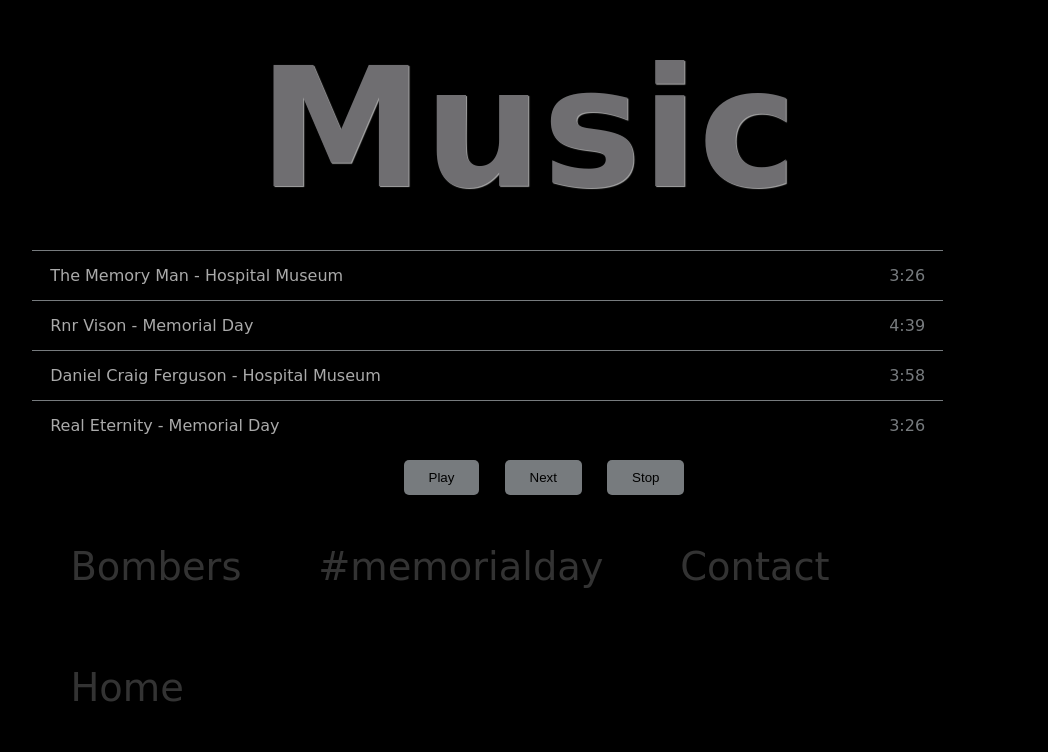
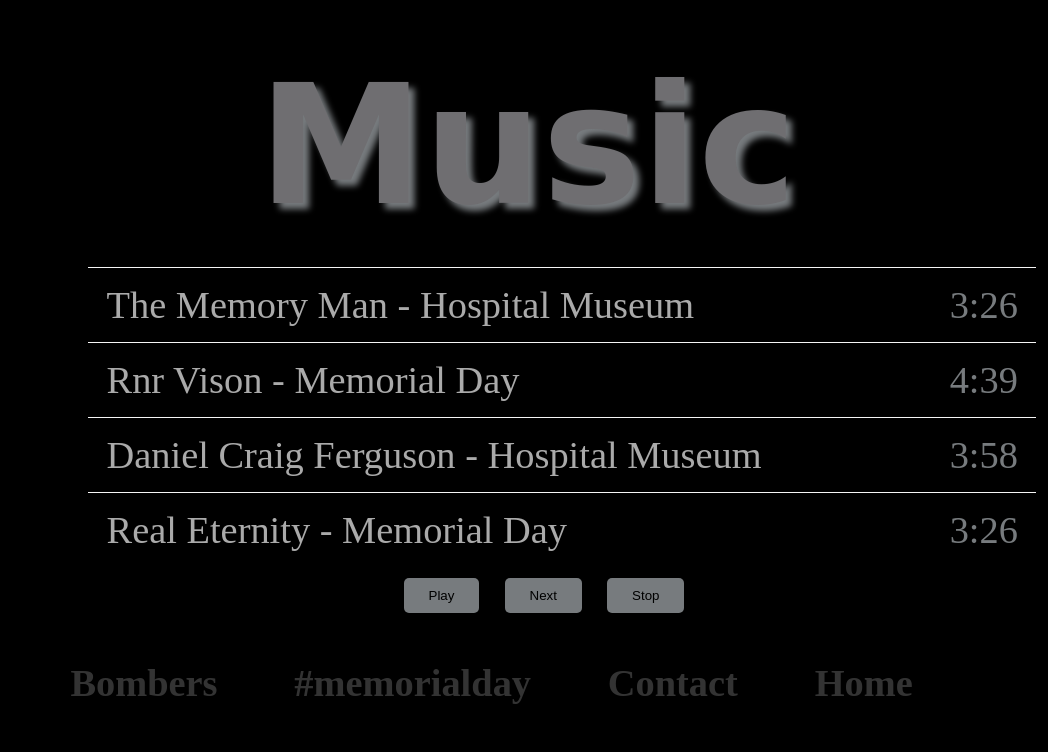
Before and after one commit to ChaosBean/FEWD-ClassProject, a plain HTML site: page music.html in a window 1280 px wide. Shown: the part 122-874 px from the top of the page, without its empty margins (96-1144 px from the left). Drawn offline with Linux system fonts and the light colour scheme; a web font is replaced by a local one.

Commit message:
Final-ish commit maybe

```diff
--- a/css/style.css
+++ b/css/style.css
@@ -19,7 +19,6 @@ body {
     text-shadow: 1px 1px 1px #aaa;
     max-width: 940px;
     margin: 0 0 0 0;
-    border: 0 0 0 0;
     padding: 2vw 2vw;
     text-align: center;
 }
@@ -31,23 +30,32 @@ ol {
     width: 89%;
     display: flex;
     flex-direction: column;
-
-}
+    }
 
 li {
+    font-family: "Noto+Serif";
+    font-size: 3vw;
     color: #aaa;
     width: 96%;
     padding: 15px 2%;
     margin: 0;
     text-align: left;
-    border-top: 1px solid #777B7E;
-    display: flexwrap;
+
+}
+
+ol#playlist {
+    margin: 0 auto;
 }
 
 li span {
     float: right;
     color: #777B7E;
     display: flex;
+}
+
+li.song {
+    border-top: 1px solid whitesmoke;
+    width: 100%;
 }
 
 li.current {
@@ -91,6 +99,26 @@ img {
 /**********************************
 Social Media Icon Links
 ***********************************/
+ul {
+    list-style-type: none;
+    margin: auto;
+    padding: 0;
+    display: flex;
+    width: 75%;
+
+}
+    li {
+    display: inline;
+    width: 60px;
+    text-decoration: none;
+    justify-content: center;
+   }
+
+a:link, a:visited, a:hover, a:active{
+  text-decoration: none;
+  color: #6F6E71;
+}
+
 
 
 /**********************************
@@ -99,10 +127,12 @@ Bottom Navigation Bar
 
 .bottomnav {
     background-color: #000;
-    overflow: hidden;
+    display: flex;
 }
 
 .bottomnav a {
+    font-family: "Noto+Serif";
+    font-weight: bold;
     float: left;
     color: #333;
     text-align: center;
@@ -122,12 +152,12 @@ Bottom Navigation Bar
 .contactnav {
     background-color: #000;
     display: flex;
+    align-content: center;
 }
 
 .contactnav a {
-    float: left;
     margin: 0 0 0 5%;
-    display: inline;
+    display: flex;
     color: #333;
     text-align: center;
     padding: 14px 3%;
@@ -143,3 +173,8 @@ Bottom Navigation Bar
 /**********************************
 Media Queries
 ***********************************/
+  @media only screen and (min-width: 600px) {
+    h1 {
+        text-shadow: 6px 6px 6px #777B7E;
+        }
+}
--- a/js/app.js
+++ b/js/app.js
@@ -14,11 +14,11 @@ Song.prototype.stop = function() {
 };
 
 Song.prototype.toHTML = function() {
-    var htmlString = '<li';
+    var htmlString = '<li class="song';
     if(this.isPlaying) {
-    htmlString += ' class="current"';
+    htmlString += ' current';
     }
-    htmlString += '>';
+    htmlString += '">';
     htmlString += this.title;
     htmlString += ' - '
     htmlString += this.album;
--- a/music.html
+++ b/music.html
@@ -1,6 +1,8 @@
 <head>
     <title>Bombers' Discography</title>
-    <link rel="stylesheet" href="css/style.css"/>
+   <link rel="stylesheet" href="css/normalize.css">
+<link href="https://fonts.googleapis.com/css?family=New+Rocker|Noto+Serif" rel="stylesheet">>
+    <link rel="stylesheet" href="css/style.css">
 </head>
 
 <body>
```
